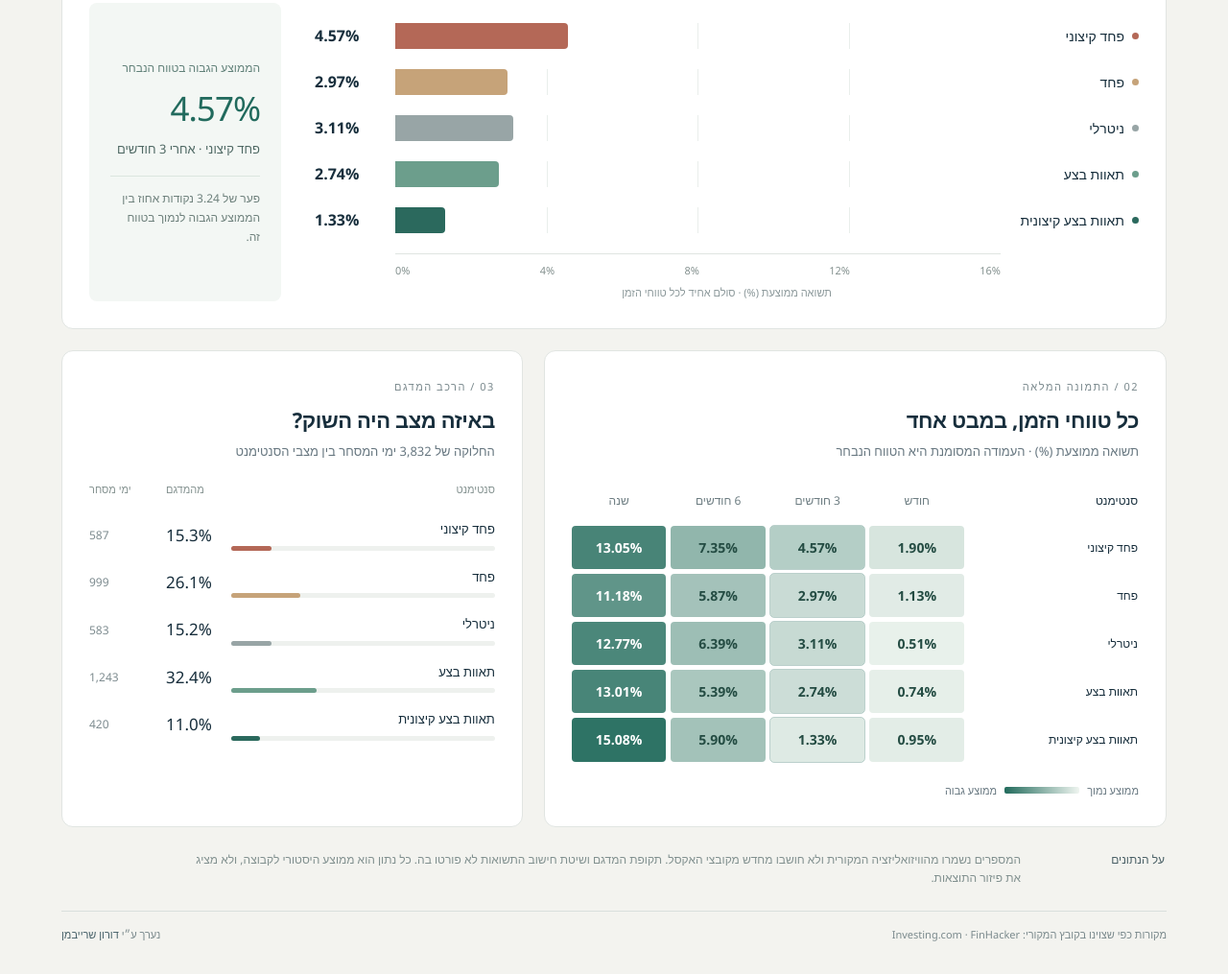
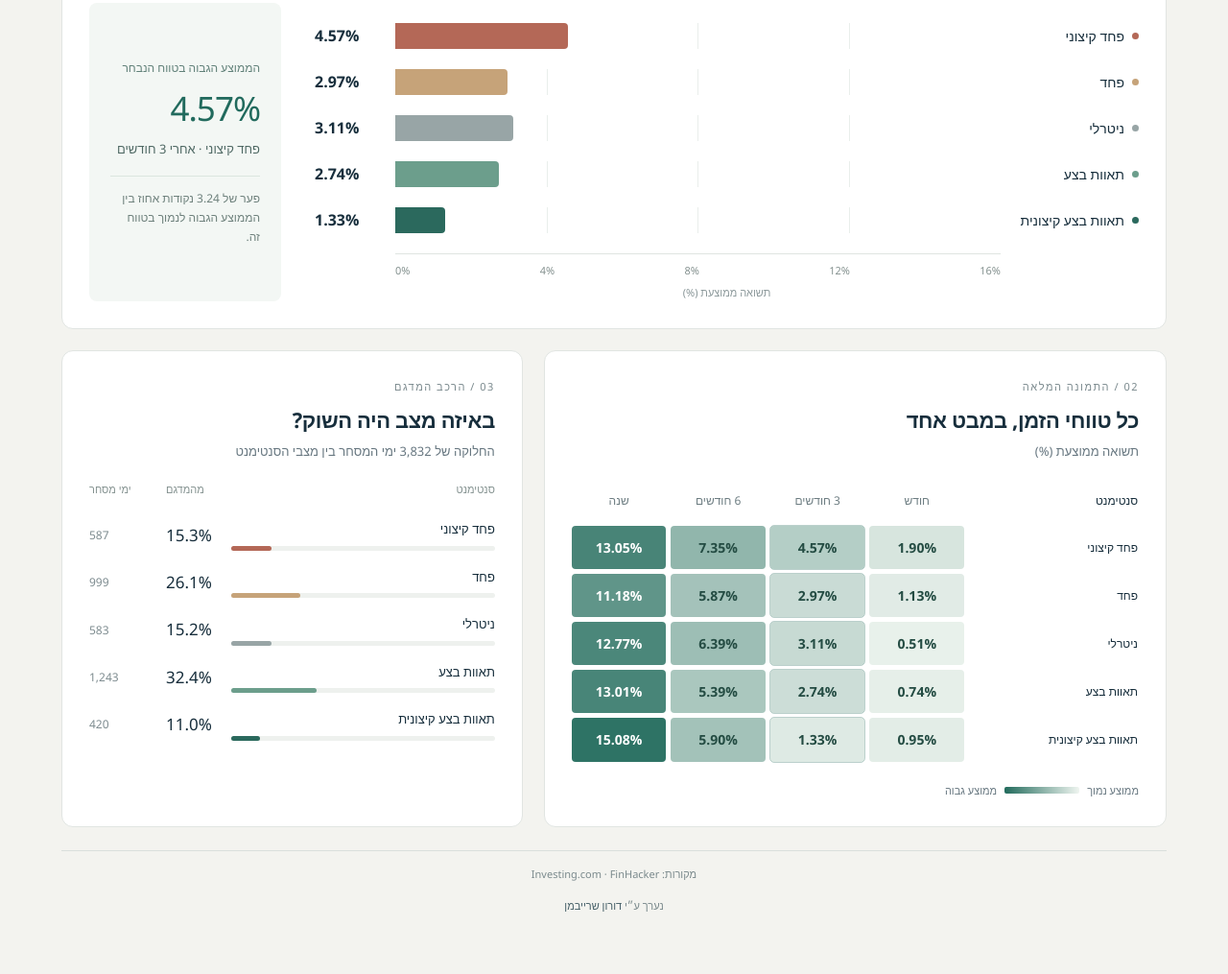
Before and after one commit to Doronsh170/fear-greed-sp500, a plain HTML site: page index.html in a window 1280 px wide. Shown: the part 621-1636 px from the top of the page at 96% size. After the commit the page ends 1606 px from the top, so only its background shows below. Drawn offline with Linux system fonts and the light colour scheme.

Commit message:
Remove editorial notes and center author credit

```diff
--- a/index.html
+++ b/index.html
@@ -2,11 +2,11 @@
 <html lang="he" dir="rtl">
 <head><meta charset="utf-8"><meta name="viewport" content="width=device-width,initial-scale=1"><meta name="description" content="ויזואליזציה אינטראקטיבית בעברית: תשואות S&amp;P 500 לפי מדד פחד ותאוות בצע, בארבעה טווחי זמן."><meta name="theme-color" content="#122e3b"><title>סנטימנט השוק | פחד ותאוות בצע × S&P 500</title>
 <link rel="stylesheet" href="assets/styles.css"></head>
-<body><header><div class="wrap"><div class="top"><div class="brand"><span class="brand-mark"></span> סנטימנט השוק <span style="opacity:.4">/</span> <bdi>S&P 500</bdi></div><button class="print" type="button" onclick="window.print()">הדפסה / שמירה כ־PDF ↗</button></div><div class="hero"><div><div class="eyebrow">FEAR & GREED · HISTORICAL STUDY</div><h1>מה קורה בשוק<br>אחרי <span>פחד ותאוות בצע?</span></h1><p>מבט על התשואה הממוצעת של S&P 500 לאחר חודש, רבעון, חצי שנה ושנה — לפי הסנטימנט ביום הבסיס.</p></div><div class="hero-note"><strong>4.57%</strong><div class="label">תשואה ממוצעת אחרי 3 חודשים של פחד קיצוני</div><div class="small">הממוצע הגבוה ביותר לטווח זה מבין חמש הקבוצות במדגם</div></div></div></div></header>
-<div class="wrap"><div class="meta"><span><b>3,832</b> ימי מסחר</span><span><b>5</b> מצבי סנטימנט</span><span><b>4</b> טווחי תשואה</span><span>נתונים היסטוריים מהקובץ שסופק</span><a href="https://edition.cnn.com/markets/fear-and-greed" target="_blank" rel="noopener noreferrer" style="color:var(--teal);font-weight:600;text-underline-offset:4px">למדד פחד ותאוות בצע ב־CNN ↗</a></div><main class="content">
-<section class="panel"><div class="chart-head"><div><div class="section-label">01 / השוואת תשואות</div><h2>אותו שוק. נקודות פתיחה שונות.</h2><p class="sub">תשואה ממוצעת לפי הסנטימנט ביום הבסיס</p></div><div class="periods" role="group" aria-label="טווח התשואה"><button type="button" data-period="0" aria-pressed="false">חודש</button><button type="button" data-period="1" aria-pressed="true">3 חודשים</button><button type="button" data-period="2" aria-pressed="false">6 חודשים</button><button type="button" data-period="3" aria-pressed="false">שנה</button></div></div><div class="chart-layout"><div class="bar-chart"><div id="bars"></div><div class="axis" aria-hidden="true"><span>0%</span><span>4%</span><span>8%</span><span>12%</span><span>16%</span></div><div class="axis-caption">תשואה ממוצעת (%) · סולם אחיד לכל טווחי הזמן</div></div><aside class="insight" id="insight" aria-live="polite"></aside></div></section>
-<div class="lower"><section class="panel"><div class="section-label">02 / התמונה המלאה</div><h2>כל טווחי הזמן, במבט אחד</h2><p class="sub">תשואה ממוצעת (%) · העמודה המסומנת היא הטווח הנבחר</p><table class="matrix"><caption style="position:absolute;width:1px;height:1px;overflow:hidden;clip-path:inset(50%)">תשואות ממוצעות לפי סנטימנט וטווח זמן</caption><thead><tr><th scope="col">סנטימנט</th><th scope="col">חודש</th><th scope="col">3 חודשים</th><th scope="col">6 חודשים</th><th scope="col">שנה</th></tr></thead><tbody id="matrix"></tbody></table><div class="scale"><span>ממוצע נמוך</span><span class="gradient" aria-hidden="true"></span><span>ממוצע גבוה</span></div></section>
+<body><header><div class="wrap"><div class="top"><div class="brand"><span class="brand-mark"></span> סנטימנט השוק <span style="opacity:.4">/</span> <bdi>S&P 500</bdi></div><button class="print" type="button" onclick="window.print()">הדפסה / שמירה כ־PDF ↗</button></div><div class="hero"><div><div class="eyebrow">FEAR & GREED · HISTORICAL STUDY</div><h1>מה קורה בשוק<br>אחרי <span>פחד ותאוות בצע?</span></h1><p>מבט על התשואה הממוצעת של S&P 500 לאחר חודש, רבעון, חצי שנה ושנה לפי הסנטימנט ביום הבסיס.</p></div><div class="hero-note"><strong>4.57%</strong><div class="label">תשואה ממוצעת אחרי 3 חודשים של פחד קיצוני</div></div></div></div></header>
+<div class="wrap"><div class="meta"><span><b>3,832</b> ימי מסחר</span><span><b>5</b> מצבי סנטימנט</span><span><b>4</b> טווחי תשואה</span><a href="https://edition.cnn.com/markets/fear-and-greed" target="_blank" rel="noopener noreferrer" style="color:var(--teal);font-weight:600;text-underline-offset:4px">למדד פחד ותאוות בצע ב־CNN ↗</a></div><main class="content">
+<section class="panel"><div class="chart-head"><div><div class="section-label">01 / השוואת תשואות</div><h2>אותו שוק. נקודות פתיחה שונות.</h2><p class="sub">תשואה ממוצעת לפי הסנטימנט ביום הבסיס</p></div><div class="periods" role="group" aria-label="טווח התשואה"><button type="button" data-period="0" aria-pressed="false">חודש</button><button type="button" data-period="1" aria-pressed="true">3 חודשים</button><button type="button" data-period="2" aria-pressed="false">6 חודשים</button><button type="button" data-period="3" aria-pressed="false">שנה</button></div></div><div class="chart-layout"><div class="bar-chart"><div id="bars"></div><div class="axis" aria-hidden="true"><span>0%</span><span>4%</span><span>8%</span><span>12%</span><span>16%</span></div><div class="axis-caption">תשואה ממוצעת (%)</div></div><aside class="insight" id="insight" aria-live="polite"></aside></div></section>
+<div class="lower"><section class="panel"><div class="section-label">02 / התמונה המלאה</div><h2>כל טווחי הזמן, במבט אחד</h2><p class="sub">תשואה ממוצעת (%)</p><table class="matrix"><caption style="position:absolute;width:1px;height:1px;overflow:hidden;clip-path:inset(50%)">תשואות ממוצעות לפי סנטימנט וטווח זמן</caption><thead><tr><th scope="col">סנטימנט</th><th scope="col">חודש</th><th scope="col">3 חודשים</th><th scope="col">6 חודשים</th><th scope="col">שנה</th></tr></thead><tbody id="matrix"></tbody></table><div class="scale"><span>ממוצע נמוך</span><span class="gradient" aria-hidden="true"></span><span>ממוצע גבוה</span></div></section>
 <section class="panel"><div class="section-label">03 / הרכב המדגם</div><h2>באיזה מצב היה השוק?</h2><p class="sub">החלוקה של 3,832 ימי המסחר בין מצבי הסנטימנט</p><div class="dist-head"><span>סנטימנט</span><span>מהמדגם</span><span>ימי מסחר</span></div><div id="distribution" class="dist-chart"></div></section></div>
-<div class="notes"><strong>על הנתונים</strong><p>המספרים נשמרו מהוויזואליזציה המקורית ולא חושבו מחדש מקובצי האקסל. תקופת המדגם ושיטת חישוב התשואות לא פורטו בה. כל נתון הוא ממוצע היסטורי לקבוצה, ולא מציג את פיזור התוצאות.</p></div><footer class="footer"><span>מקורות כפי שצוינו בקובץ המקורי: <bdi>Investing.com · FinHacker</bdi></span><span>נערך ע״י <b>דורון שרייבמן</b></span></footer>
+<footer class="footer" style="flex-direction:column;align-items:center;text-align:center"><span>מקורות: <bdi>Investing.com · FinHacker</bdi></span><span>נערך ע״י <b>דורון שרייבמן</b></span></footer>
 </main></div>
 <script src="assets/app.js" defer></script></body></html>
```
